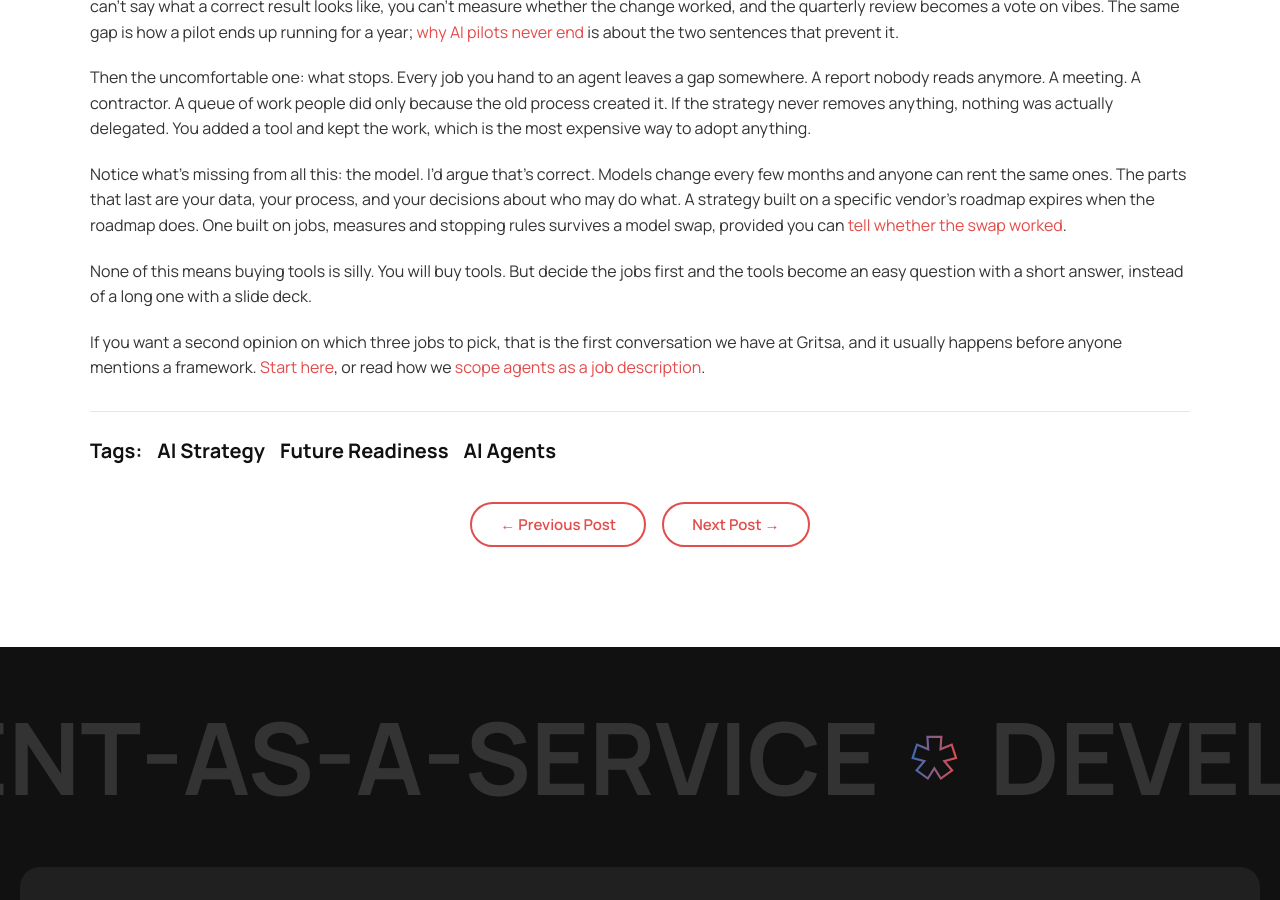
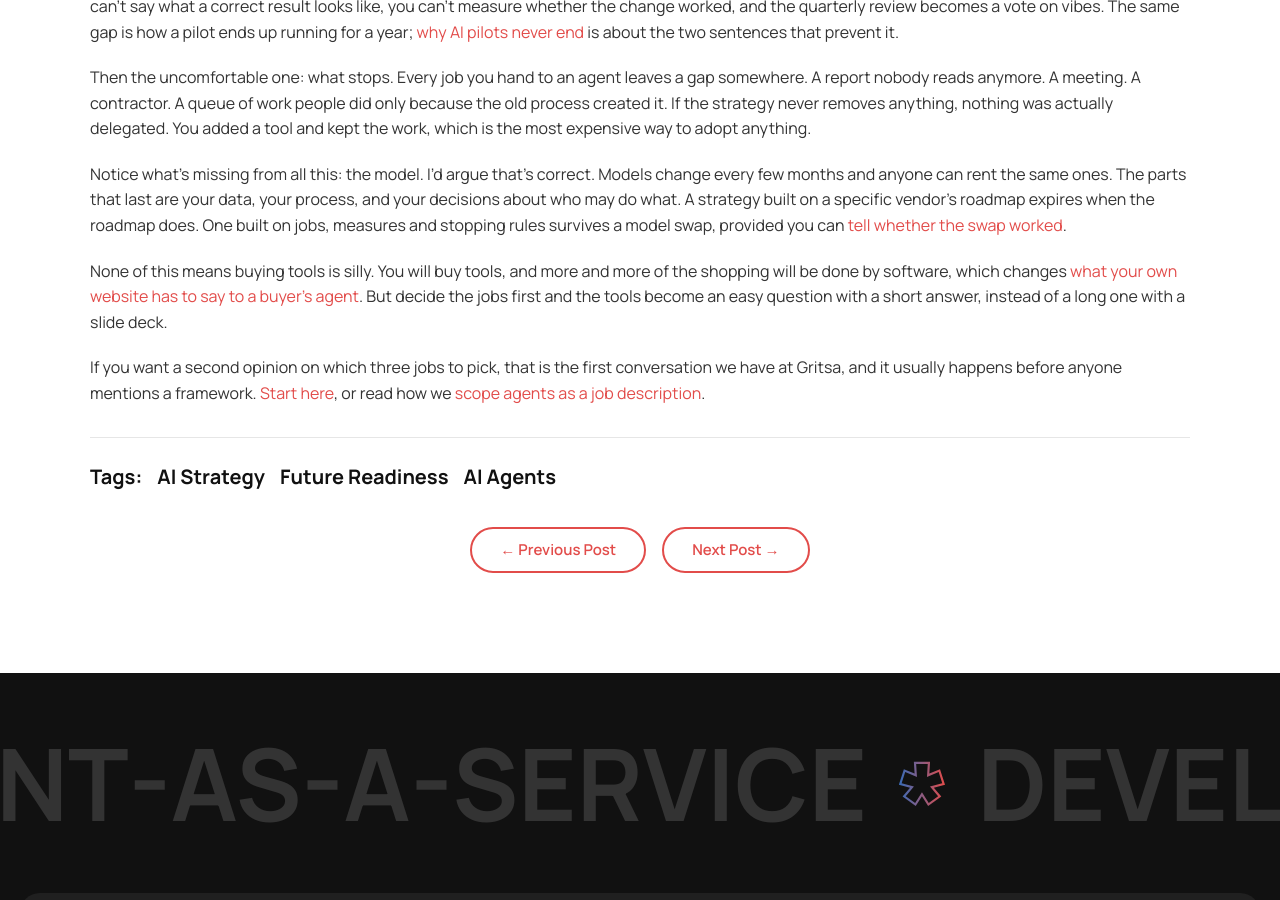
Before and after one commit to gritsa/www-gritsa.github.io, a Jekyll site: the page built from _posts/2026-10-19-most-ai-strategy-is-a-procurement-plan.md, in a window 1280 px wide and 900 px high, scrolled down 1884 px. Built offline with Jekyll 4.4.1, drawn with Linux system fonts in a browser that asks for light colours.

Commit message:
Link the procurement-plan essay to the AI-agent buyer essay

```diff
--- a/_posts/2026-10-19-most-ai-strategy-is-a-procurement-plan.md
+++ b/_posts/2026-10-19-most-ai-strategy-is-a-procurement-plan.md
@@ -39,6 +39,6 @@ Then the uncomfortable one: what stops. Every job you hand to an agent leaves a
 
 Notice what's missing from all this: the model. I'd argue that's correct. Models change every few months and anyone can rent the same ones. The parts that last are your data, your process, and your decisions about who may do what. A strategy built on a specific vendor's roadmap expires when the roadmap does. One built on jobs, measures and stopping rules survives a model swap, provided you can [tell whether the swap worked](/blog/2026/10/26/llm-lock-in-is-not-where-you-think-it-is/).
 
-None of this means buying tools is silly. You will buy tools. But decide the jobs first and the tools become an easy question with a short answer, instead of a long one with a slide deck.
+None of this means buying tools is silly. You will buy tools, and more and more of the shopping will be done by software, which changes [what your own website has to say to a buyer's agent](/blog/2026/10/06/your-next-b2b-buyer-might-be-an-ai-agent/). But decide the jobs first and the tools become an easy question with a short answer, instead of a long one with a slide deck.
 
 If you want a second opinion on which three jobs to pick, that is the first conversation we have at Gritsa, and it usually happens before anyone mentions a framework. [Start here](/contact/), or read how we [scope agents as a job description](/services/ai-agents/).
```
